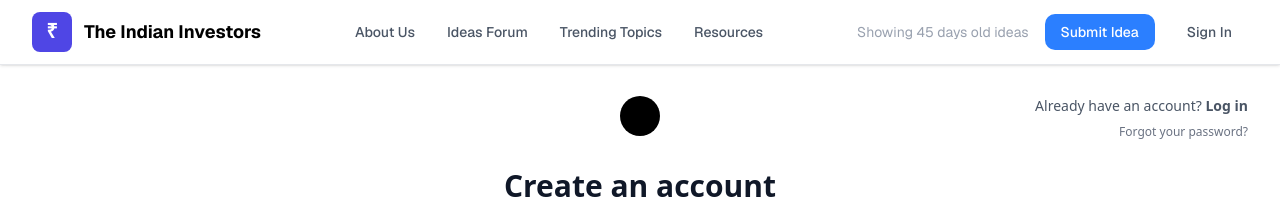
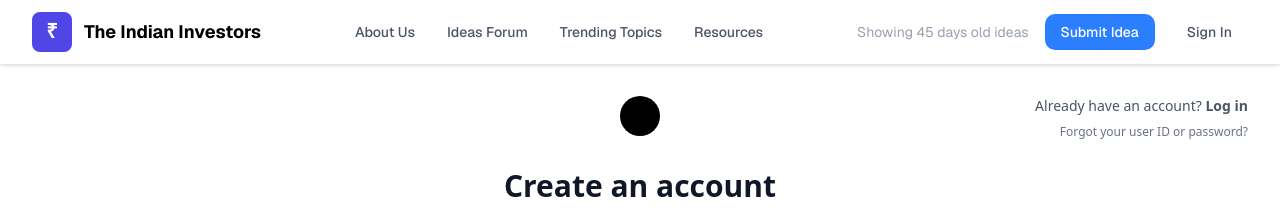
Before and after one commit to Tarunb1978/tii-core-platform, a Next.js app: page /sign-up in a window 1280 px wide. Shown: the top 214 px of the page. Built offline with nearby package versions, Linux system fonts and the light colour scheme; no server answers.

Commit message:
Fixing Bugs

```diff
--- a/src/app/sign-up/page.tsx
+++ b/src/app/sign-up/page.tsx
@@ -239,8 +239,8 @@ export default function SignUp() {
             <a href="/sign-in" className="block text-sm text-gray-600 hover:texxt-gray-900 transition-colors">
               Already have an account? <span className="font-semibold">Log in</span>
             </a>
-            <a href="/reset-password" className="block text-xs text-gray-500 hover:text-gray-700 transition-colors">
-              Forgot your password?
+            <a href="#" className="block text-xs text-gray-500 hover:text-gray-700 transition-colors">
+              Forgot your user ID or password?
             </a>
           </div>
         </div>
@@ -251,8 +251,8 @@ export default function SignUp() {
             <a href="/sign-in" className="block text-sm text-gray-600 hover:text-gray-900 transition-colors">
               Already have an account? <span className="font-semibold">Log in</span>
             </a>
-            <a href="/reset-password" className="block text-xs text-gray-500 hover:text-gray-700 transition-colors">
-              Forgot your password?
+            <a href="#" className="block text-xs text-gray-500 hover:text-gray-700 transition-colors">
+              Forgot your user ID or password?
             </a>
           </div>
         </div>
```
Also changed, not shown: src/app/reset-password/page.tsx (line endings or trailing spaces), src/app/update-password/page.tsx (line endings or trailing spaces).
